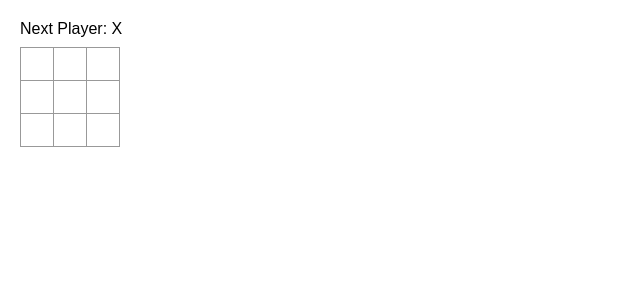
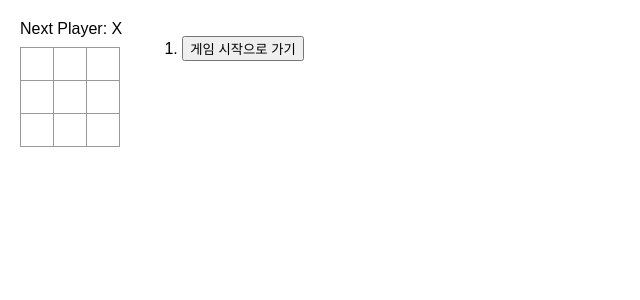
Before and after one commit to sunbongE/react_master_wikidocs, a React (Create React App) app in the folder src/: page / in a window 1280 px wide. Shown: the top 300 px of the page, without its empty margins (0-640 px from the left). Built offline with nearby package versions, Linux system fonts and the light colour scheme.

Commit message:
게임 history 관리 기능 추가

```diff
--- a/src/App.js
+++ b/src/App.js
@@ -77,13 +77,40 @@ function Board({xIsNext, squares, onPlay}) {
 export default function Game(){
   const [xIsNext, setXIsNext] = useState(true);
   const [history,setHistory] = useState([Array(9).fill(null)]);
-  const currentSquares = history[history.length-1];
+  const [currentVersion, setCurrentVersion] = useState(0); // 사용자가 보고있는 버전 관리.
+
+  const currentSquares = history[currentVersion];
 
   function handlePlay(nextSquares){
-    setHistory([...history, nextSquares]); // ...history : history의 모든 항목을 열거한다는 의미. 다음 2번째 매개변수 추가함.
+    const nextHistory = [...history.slice(0,currentVersion+1), nextSquares];
+    setHistory(nextHistory);
+    setCurrentVersion(nextHistory.length-1);
     setXIsNext(!xIsNext);
 
   }
+
+  function jumpTo(nextVersion){
+    setCurrentVersion(nextVersion);
+    setXIsNext(nextVersion%2===0);
+  }
+
+  const versiones = history.map((squares, version) => {
+    let description;
+
+    if(version>0){
+      description = '이동 #'+version+'로 가기';
+    }else{
+      description = '게임 시작으로 가기';
+    }
+    return (
+      <li key={version}>
+        <button onClick={()=> jumpTo(version)}>{description}</button>
+      </li>
+    );
+
+  })
+
+  console.log(history)
 
   return(
     <div className="game">
@@ -91,7 +118,7 @@ export default function Game(){
         <Board xIsNext={xIsNext} squares={currentSquares} onPlay={handlePlay} />
       </div>
       <div className="game-info">
-        <ol> </ol>
+        <ol>{versiones} </ol>
       </div>
     </div>
   );
```
